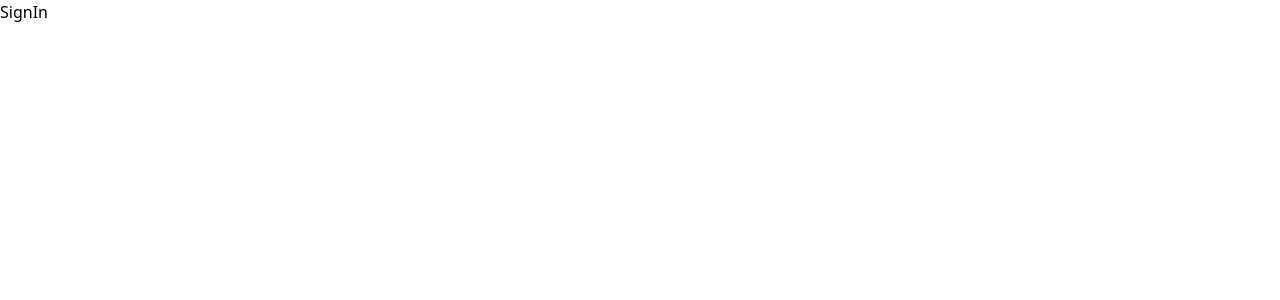
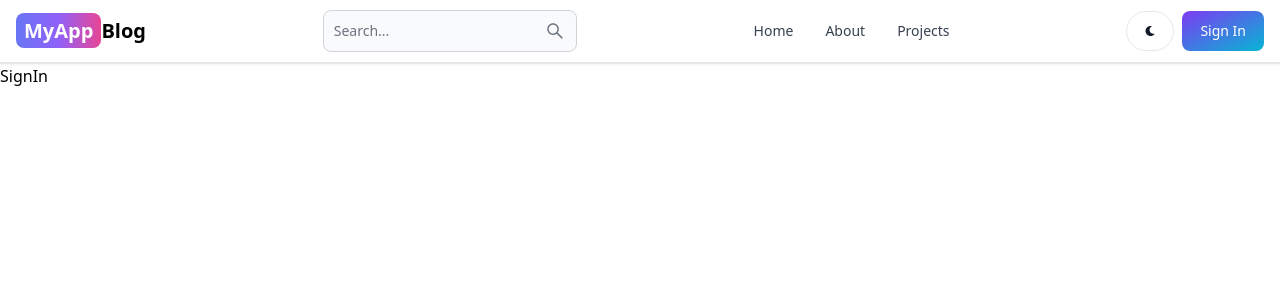
Before and after one commit to shuntps/MERN-Blog_app_with_dashboard, a React (Vite) app in the folder client/: page /sign-in in a window 1280 px wide. Shown: the top 300 px of the page. Built offline with nearby package versions, Linux system fonts and the light colour scheme.

Commit message:
Add header section

```diff
--- a/client/package.json
+++ b/client/package.json
@@ -10,8 +10,10 @@
     "preview": "vite preview"
   },
   "dependencies": {
+    "flowbite-react": "^0.9.0",
     "react": "^18.2.0",
     "react-dom": "^18.2.0",
+    "react-icons": "^5.2.1",
     "react-router-dom": "^6.23.1"
   },
   "devDependencies": {
--- a/client/src/App.jsx
+++ b/client/src/App.jsx
@@ -5,10 +5,12 @@
 import SignUp from "./pages/SignUp";
 import Dashboard from "./pages/Dashboard";
 import Projects from "./pages/Projects";
+import Header from "./components/Header";
 
 export default function App() {
    return (
       <BrowserRouter>
+         <Header />
          <Routes>
             <Route path="/" element={<Home />} />
             <Route path="/about" element={<About />} />
--- /dev/null
+++ b/client/src/components/Header.jsx
@@ -0,0 +1,60 @@
+import { Link, useLocation } from "react-router-dom";
+import { AiOutlineSearch } from "react-icons/ai";
+import { FaMoon } from "react-icons/fa";
+import {
+   Button,
+   Navbar,
+   NavbarCollapse,
+   NavbarLink,
+   NavbarToggle,
+   TextInput,
+} from "flowbite-react";
+
+export default function Header() {
+   const path = useLocation().pathname;
+
+   return (
+      <Navbar className="border-b-2 shadow-sm">
+         <Link
+            to="/"
+            className="self-center whitespace-nowrap text-sm sm:text-xl font-semibold dark:text-white"
+         >
+            <span className="px-2 py-1 bg-gradient-to-r from-indigo-500 via-purple-500 to-pink-500 rounded-lg text-white">
+               MyApp
+            </span>
+            Blog
+         </Link>
+         <form>
+            <TextInput
+               type="text"
+               placeholder="Search..."
+               rightIcon={AiOutlineSearch}
+               className="hidden lg:inline"
+            />
+         </form>
+         <Button className="items-center w-12 h-10 lg:hidden" color="gray" pill>
+            <AiOutlineSearch />
+         </Button>
+         <div className="flex gap-2 md:order-2">
+            <Button className="w-12 h-10 hidden sm:inline" color="gray" pill>
+               <FaMoon />
+            </Button>
+            <Link to="/sign-in">
+               <Button gradientDuoTone="purpleToBlue">Sign In</Button>
+            </Link>
+            <NavbarToggle />
+         </div>
+         <NavbarCollapse>
+            <NavbarLink active={path === "/"} as={"div"}>
+               <Link to="/">Home</Link>
+            </NavbarLink>
+            <NavbarLink active={path === "/about"} as={"div"}>
+               <Link to="/about">About</Link>
+            </NavbarLink>
+            <NavbarLink active={path === "/projects"} as={"div"}>
+               <Link to="/projects">Projects</Link>
+            </NavbarLink>
+         </NavbarCollapse>
+      </Navbar>
+   );
+}
--- a/client/tailwind.config.js
+++ b/client/tailwind.config.js
@@ -1,8 +1,10 @@
+const flowbite = require("flowbite-react/tailwind");
+
 /** @type {import('tailwindcss').Config} */
 export default {
-   content: ["./index.html", "./src/**/*.{js,ts,jsx,tsx}"],
+   content: ["./index.html", "./src/**/*.{js,ts,jsx,tsx}", flowbite.content()],
    theme: {
       extend: {},
    },
-   plugins: [],
+   plugins: [flowbite.plugin()],
 };
```
Also changed, not shown: 1 other file (tests, documents, lock files or other folders).
